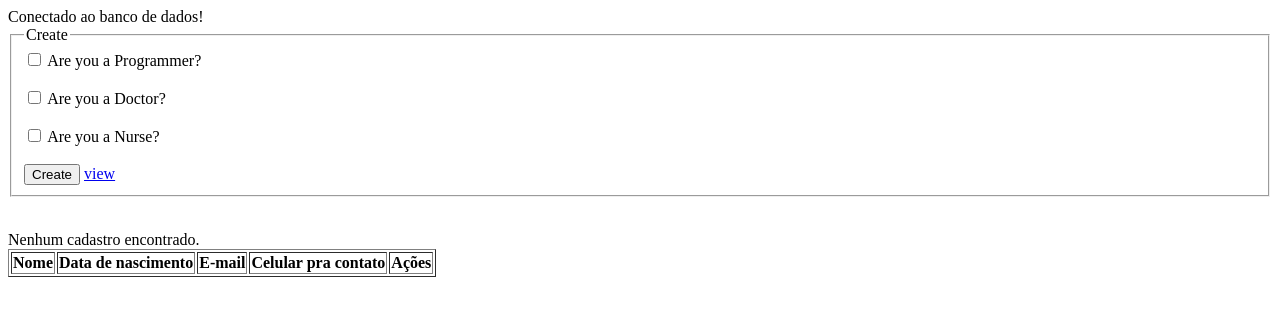
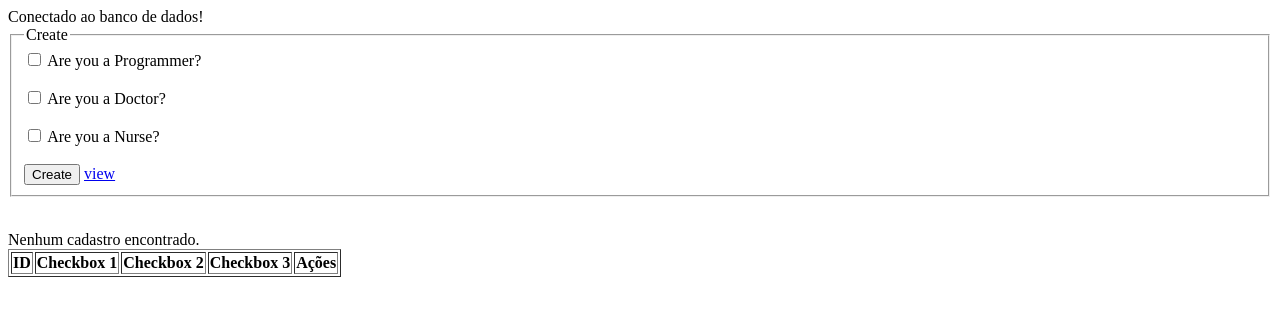
Before and after one commit to Paivaas/CRUD_PHP_checkbox, a PHP site: page / in a window 1280 px wide. Shown: the top 316 px of the page. Run offline with PHP 8.4, Linux system fonts and the light colour scheme; data that the repository does not hold is empty.

Commit message:
CRUD finalizado

```diff
--- a/edit.php
+++ b/edit.php
@@ -17,8 +17,8 @@ require("conexao.php");
  <?php
 
     if (isset($_GET['id'])) {
-        $usuario_id = mysqli_real_escape_string($mysqli, $_GET['id']);
-        $query = "SELECT * from tbl_checkbox WHERE id='$usuario_id'";
+        $check_id = mysqli_real_escape_string($mysqli, $_GET['id']);
+        $query = "SELECT * from tbl_checkbox WHERE id='$check_id'";
         $results = mysqli_query($mysqli, $query);
 
         if (mysqli_num_rows($results) > 0) {
@@ -30,7 +30,7 @@ require("conexao.php");
             <legend>Edit</legend>
             <p>ID: <?= $usuario['id'] ?></p>
 
-            <input type="hidden" name="usuario_id" id="usuario_id" value="<?= $usuario['id'] ?>">
+            <input type="hidden" name="check_id" id="check_id" value="<?= $usuario['id'] ?>">
 
             <div>
                 <p>Programmer: <?= $usuario['check1'] ?></p>
--- a/index.php
+++ b/index.php
@@ -41,16 +41,16 @@ require("conexao.php");
 
 
 
-    <div class="container rolagem">
-            <div class="card-body">
+    <div>
+        <div>
             <table border='1'>
                 <thead>
-                        <tr class="table-info">
-                            <th class="text-white">Nome</th>
-                            <th class="text-white">Data de nascimento</th>
-                            <th class="text-white">E-mail</th>
-                            <th class="text-white">Celular pra contato</th>
-                            <th class="text-white">Ações</th>
+                    <tr>
+                        <th>ID</th>
+                        <th>Checkbox 1</th>
+                        <th>Checkbox 2</th>
+                        <th>Checkbox 3</th>
+                        <th>Ações</th>
                     </tr>
                 </thead>
                 <tbody>
@@ -63,7 +63,7 @@ require("conexao.php");
                         foreach ($results as $results) {
 
                     ?>
-                                <div style="background-color: #068ED0;">
+                            <div>
                                 <tr>
                                     <td><?= $results['id'] ?></td>
                                     <td><?= $results['check1'] ?></td>
```
Also changed, not shown: create.php (+6 -7 lines). Lines whose indentation alone changed are shown as unchanged.
